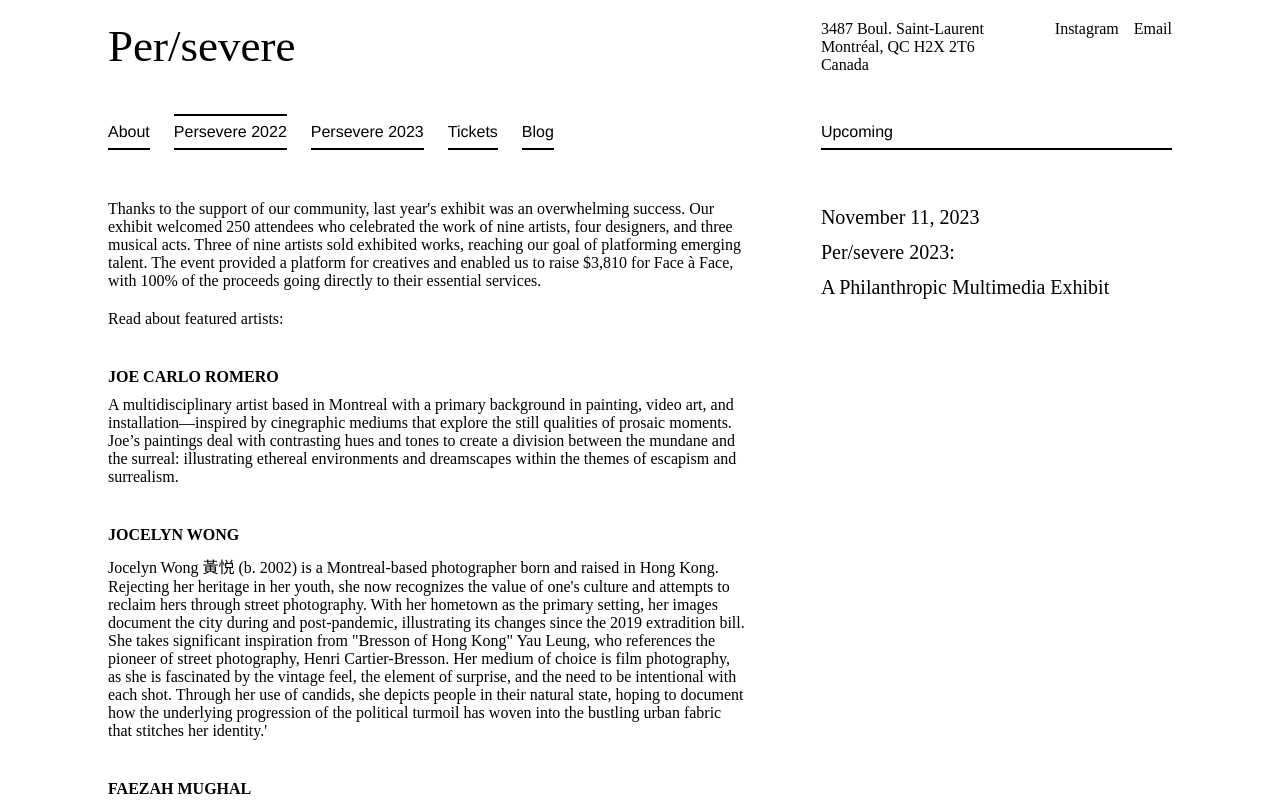
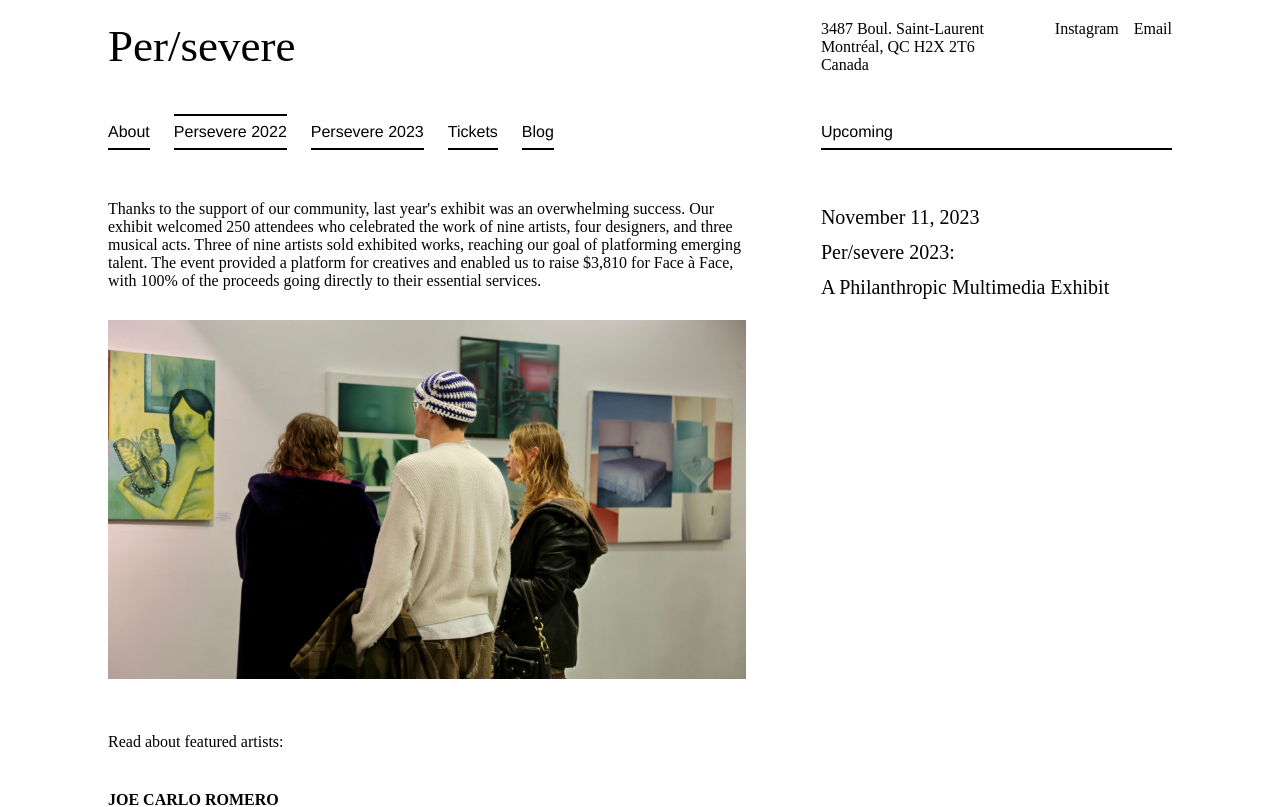
Before and after one commit to lilygostovic/persevere, a React (Create React App) app: page /persevere-2022 in a window 1280 px wide. Shown: the top 807 px of the page. Built offline with nearby package versions, Linux system fonts and the light colour scheme.

Commit message:
Add image to persevere2022 page

```diff
--- a/src/pages/Persevere2022Page.tsx
+++ b/src/pages/Persevere2022Page.tsx
@@ -39,7 +39,19 @@ export const Persevere2022Page = () => {
           <StyledText variant="paragraphMedium">
             {t("persevere2022.openingWords")}
           </StyledText>
-          <LineBreak />
+          <StyledDiv width="100%">
+            <img
+              src={require("../images/persevere-2022.jpg")}
+              height="100%"
+              width="100%"
+              style={{
+                objectFit: "cover",
+                marginTop: "30px",
+                marginBottom: "50px",
+              }}
+              alt=""
+            />
+          </StyledDiv>
           <StyledText variant="paragraphMedium">
             {t("persevere2022.readMore")}
           </StyledText>
```
Also changed, not shown: src/images/persevere-2022.jpg (added).
